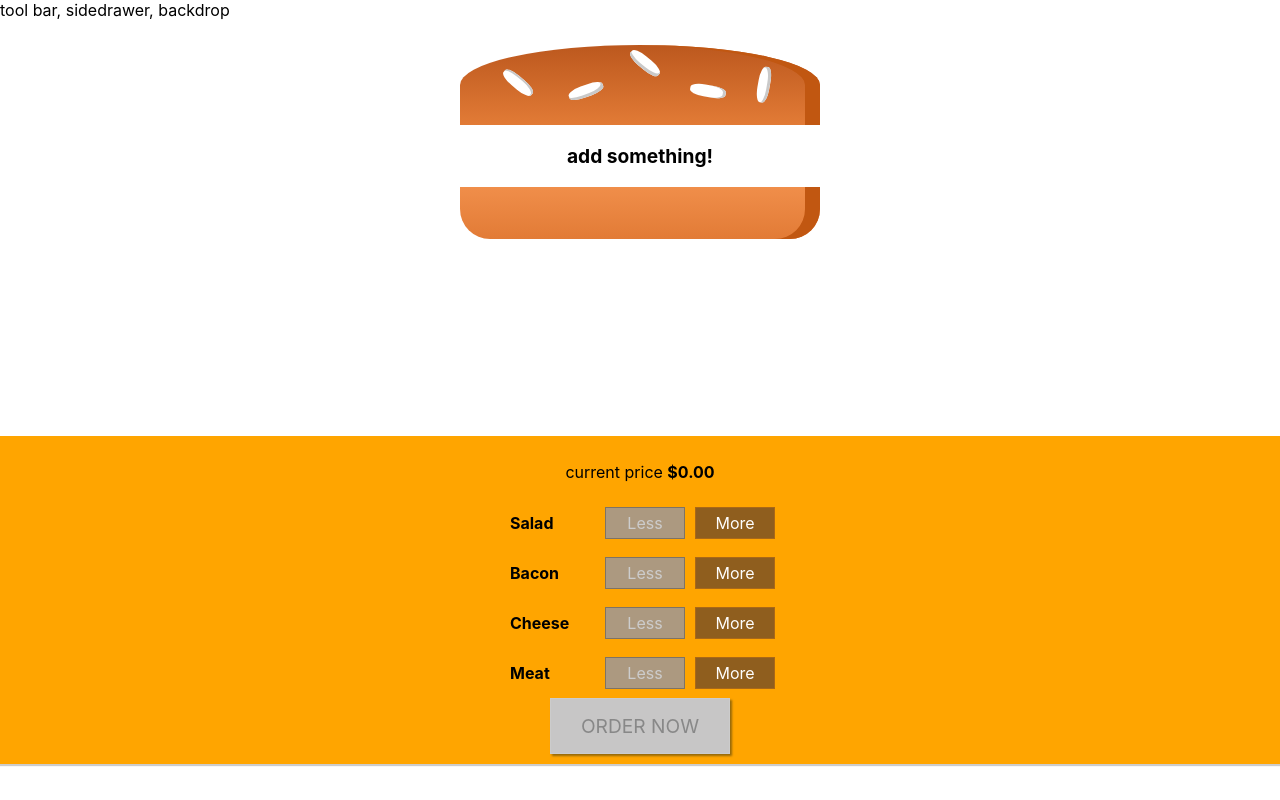
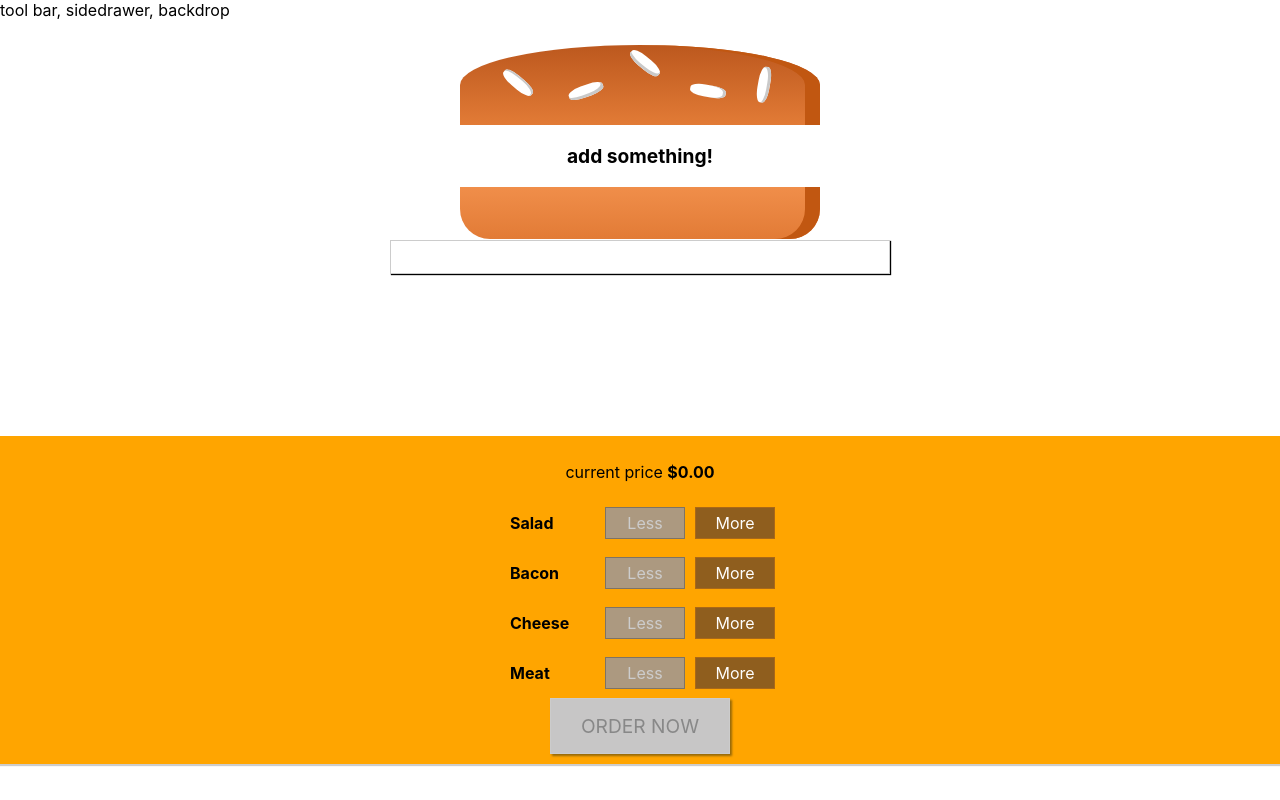
Before and after one commit to Nerfi/burguer-app, a React (Create React App) app: page / in a window 1280 px wide. Built offline with nearby package versions, Linux system fonts and the light colour scheme.

Commit message:
adding modal

```diff
--- /dev/null
+++ b/src/components/UI/Backdrop/Backdrop.js
@@ -0,0 +1 @@
+import React from 'react';
--- /dev/null
+++ b/src/components/UI/Modal/Modal.css
@@ -0,0 +1,21 @@
+.Modal {
+  position: fixed;
+  z-index: 500;
+  background-color: white;
+  width: 70%;
+  border: 1px solid #ccc;
+  box-shadow: 1px 1px 1px black;
+  padding: 16px;
+  left: 15%;
+  top: 30%;
+  box-sizing: border-box;
+  transition: all 0.3s ease-out;
+}
+
+@media (min-width: 600px) {
+  .Modal {
+    width: 500px;
+    left: calc(50% - 250px);
+  }
+
+}
--- /dev/null
+++ b/src/components/UI/Modal/Modal.js
@@ -0,0 +1,13 @@
+import React from 'react';
+import './Modal.css';
+
+const modal = (props) => (
+  //props.children can be anything, we pass children becauuse the modal will not be a self closing tag
+  // <Modal/> NOT!, it will be a component with some content in between <Modal>Children</Modal>
+  <div className="Modal">
+    {props.children}
+  </div>
+);
+
+
+export default modal;
--- a/src/containers/BurguerBuilder/BurguerBuilder.js
+++ b/src/containers/BurguerBuilder/BurguerBuilder.js
@@ -2,7 +2,7 @@
 import Aux from '../../hoc/Aux';
 import Burger from '../../components/Burguer/Burguer';
 import BuildControls from '../../components/Burguer/BuildControls/BuildControls';
-
+import Modal from '../../components/UI/Modal/Modal';
 //Global constant
 const INGREDIENT_PRICES = {
   salad: 0.5,
@@ -23,14 +23,15 @@
     totalPrice: 0,
    purchasable: false
   }
+
   //checking if we can purchase it or not , based on the items we have
   updatePurchaseState = (ingredients) => {
+
     const sum = Object.values(ingredients)
-    .reduce((sum,item) => sum+item,0)
-    console.log(sum);
+    .reduce((sum,item) => sum + item,0)
 
-    this.setState({ purchasable : sum > 0 });
-
+    this.setState({ purchasable : sum > 0 }); //0 in js is considered as FALSE that's why this works with the boolean I have as initial state
+  //we are basically saying above , change my initial state(false) to true when we sum is greather than 0;
   }
 
 
@@ -98,6 +99,7 @@
 
     return(
       <Aux>
+      <Modal/>
       <Burger ingredients={this.state.ingredients}/>
 
       <BuildControls
```
